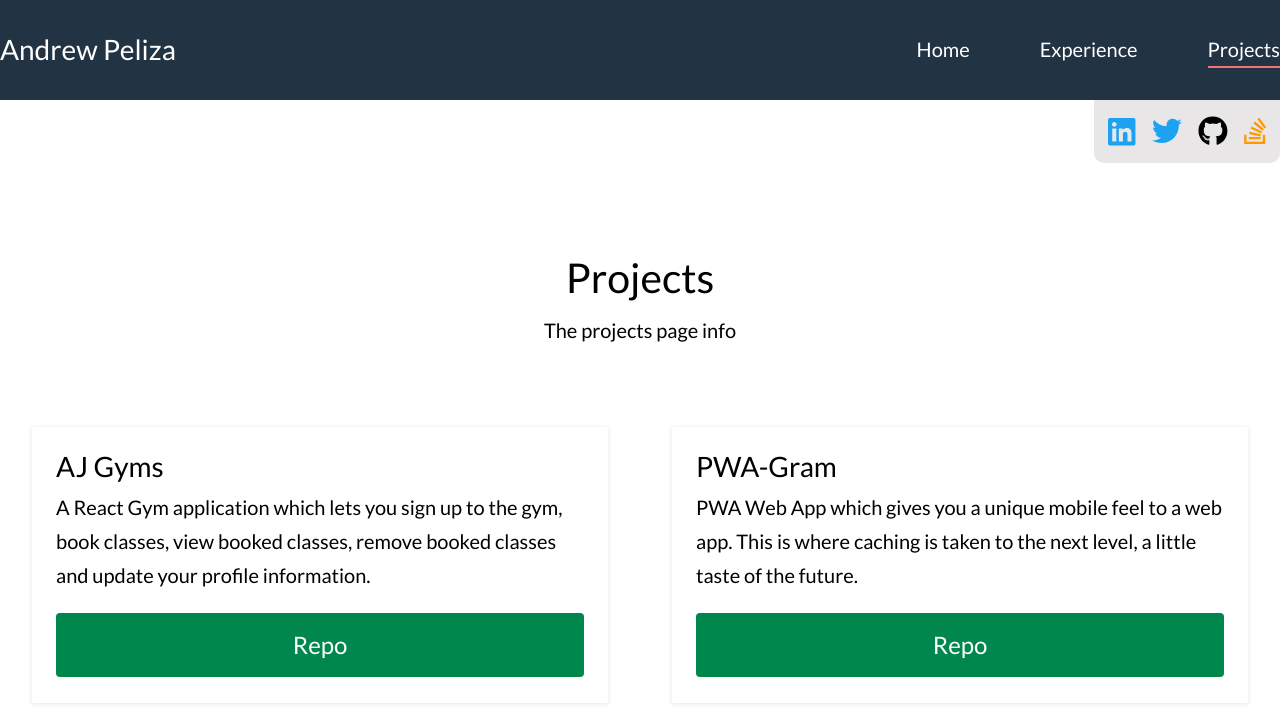
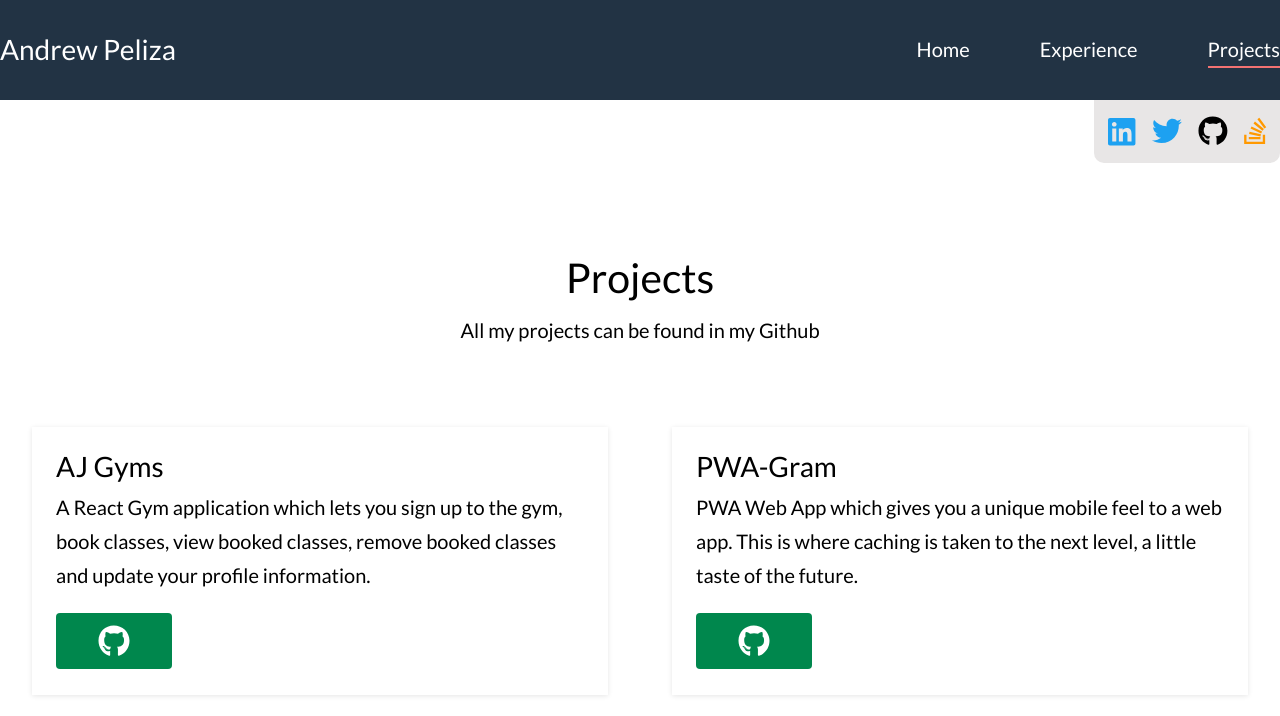
Before and after one commit to jbrearley/El_Site, a React (Create React App) app: page /projects in a window 1280 px wide. Shown: the top 716 px of the page. Built offline with nearby package versions, Linux system fonts and the light colour scheme.

Commit message:
Projects / Experience fixes and adjustments to the buttons component.

```diff
--- a/src/components/UI/Button.scss
+++ b/src/components/UI/Button.scss
@@ -6,12 +6,14 @@
   color: #fff;
   outline: none;
   border-radius: 4px;
-  padding: 5px 10px !important;
-  margin: 10px;
+  padding: 0 30px !important;
+  margin: 10px 0;
   font-weight: bold;
   text-align: center;
   cursor: pointer;
   font: inherit;
+  -webkit-transition: all 0.2s;
+  transition: all 0.2s;
 }
 
 .button:first-of-type {
@@ -28,15 +30,13 @@
   background-color: #00874d;
   color: #fff;
   font-size: 24px;
-  font-weight: 500;
-  height: 64px;
-  width: 100%;
-  // margin: 0 auto;
+  height: 56px;
+  width: 22%;
 
   @media screen and (max-width: $mediaMinWidth) {
-    width: 32%;
     height: 50px;
     font-size: 18px;
+    width: 33%;
   }
 }
 
@@ -45,3 +45,10 @@
   outline: none;
   background-color: #006e3e;
 }
+
+.btn--invisible {
+  position: absolute;
+  padding: 2rem 0;
+  left: 0;
+  top: -100%;
+}
--- a/src/containers/Experience/Experience.js
+++ b/src/containers/Experience/Experience.js
@@ -9,6 +9,9 @@ const Experience = () => (
     <Banner />
     <section className='section'>
       <div className='wrapper'>
+        <article>
+          <h1>Experience</h1>
+        </article>
         <article className='timeline-container'>
           <Timeline lineColor={'#ddd'}>
             <TimelineItem
--- a/src/containers/Experience/Experience.scss
+++ b/src/containers/Experience/Experience.scss
@@ -6,4 +6,8 @@
   h4 {
     padding-bottom: 12px;
   }
+
+  .entry {
+    color: rgb(221, 221, 221) !important;
+  }
 }
--- a/src/containers/Projects/Projects.js
+++ b/src/containers/Projects/Projects.js
@@ -11,7 +11,7 @@ const Projects = () => (
       <div className='wrapper'>
         <article className='projects-title--container'>
           <h1 className='projects-title'>Projects</h1>
-          <p>The projects page info</p>
+          <p>All my projects can be found in my Github</p>
         </article>
       </div>
     </section>
@@ -31,7 +31,10 @@ const Projects = () => (
             target='_blank'
             rel='noopener noreferrer'
           >
-            <Button btnType='success'>Repo</Button>
+            <Button btnType='success'>
+              <span className='btn--invisible'>AJGyms</span>
+              <i class='fab fa-github fa-lg btn--visible'></i>
+            </Button>
           </a>
         </article>
         <article>
@@ -48,7 +51,10 @@ const Projects = () => (
             target='_blank'
             rel='noopener noreferrer'
           >
-            <Button btnType='success'>Repo</Button>
+            <Button btnType='success'>
+              <span className='btn--invisible'>AJGyms</span>
+              <i class='fab fa-github fa-lg btn--visible'></i>
+            </Button>
           </a>
         </article>
       </div>
--- a/src/containers/Projects/Projects.scss
+++ b/src/containers/Projects/Projects.scss
@@ -34,6 +34,9 @@
   }
 
   article {
+    // display: flex;
+    // flex-direction: column;
+    // align-items: center;
     padding: 16px 24px;
     // box-shadow: 0.5rem 0.5rem 2rem 0 rgba(0, 0, 0, 0.1);
     box-shadow: 0 1px 5px 0 rgba(0, 0, 0, 0.1);
```
